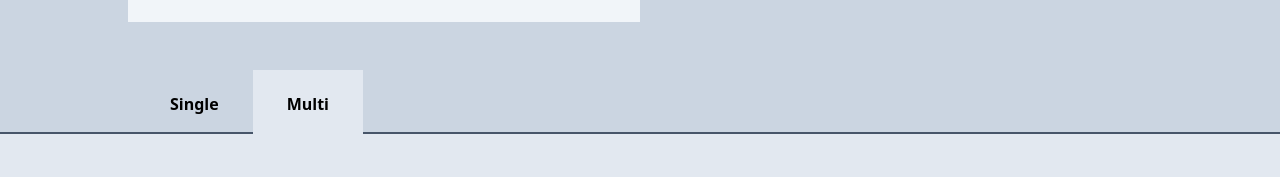
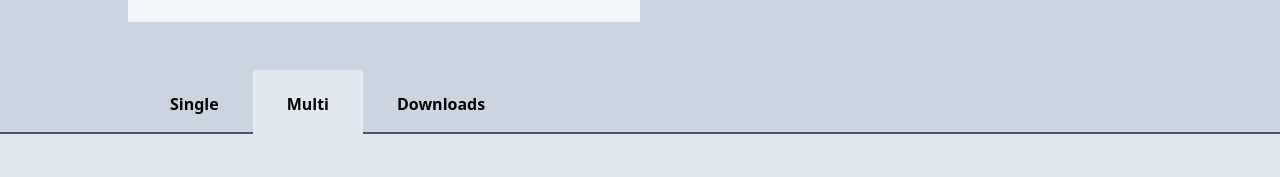
Before and after one commit to reactry/shades, a React (Create React App) app: page / in a window 1280 px wide. Shown: the part 494-671 px from the top of the page. Built offline with nearby package versions, Linux system fonts and the light colour scheme.

Commit message:
Added new empty component: DownloadTab

```diff
--- a/src/MainComponent/Output/ColorOutput.js
+++ b/src/MainComponent/Output/ColorOutput.js
@@ -4,6 +4,7 @@ import TintsAndShades from './TintsAndShades';
 import Tints from './Tints';
 import Shades from './Shades';
 import OutputTabBar from './OutputTabBar';
+import DownloadTab from './DownloadTab';
 
 const outputTabs = [
 	{
@@ -11,6 +12,9 @@ const outputTabs = [
 	},
 	{
 		"title": "Multi"
+	},
+	{
+		"title": "Downloads"
 	}
 ];
 
@@ -43,6 +47,12 @@ export default function ColorOutput ({
 					<Shades {...props} />
 				</div>
 			);
+		} else if (currentTabTitle === "Downloads") {
+			return (
+				<div>
+					<DownloadTab {...props} />
+				</div>
+			);
 		}
 		return null;
 	}
--- /dev/null
+++ b/src/MainComponent/Output/DownloadTab.js
@@ -0,0 +1,11 @@
+import React from 'react';
+
+
+
+export default function DownloadTab () {
+	return (
+		<div className="DownloadTab py-10">
+			<h2 className="text-2xl">Download Tab</h2>
+		</div>
+	);
+}
```
